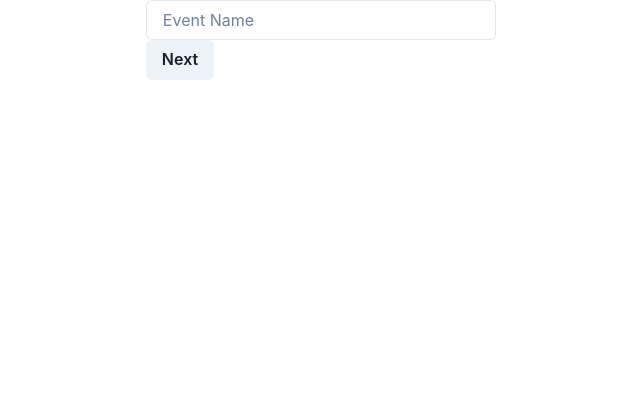
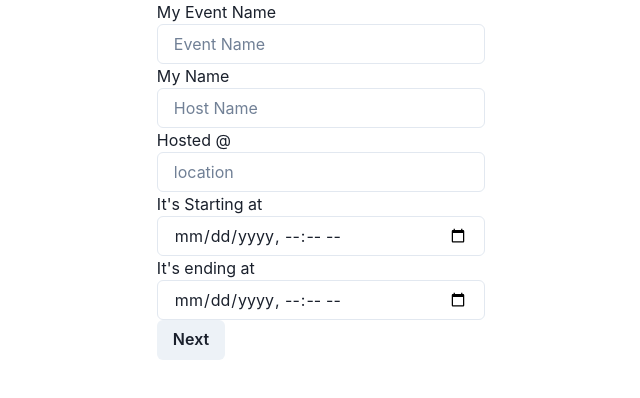
Before and after one commit to Suzyyc/Suzy-Envited, a React (Create React App) app in the folder envited/: page /create in a window 1280 px wide. Shown: the top 398 px of the page, without its empty margins (319-959 px from the left). Built offline with nearby package versions, Linux system fonts and the light colour scheme.

Commit message:
skeleton of form completed

```diff
--- a/envited/src/components/Create.js
+++ b/envited/src/components/Create.js
@@ -23,17 +23,40 @@ const Create = () => {
   const handleSubmit = (event) => {
     event.preventDefault();
     console.log(fields);
+
+    fetch(`${process.env.REACT_APP_API_URL}/events`, {
+      method: "POST",
+      headers: {
+        "Content-Type": "application/json",
+      },
+      body: JSON.stringify(fields),
+      credentials: "include",
+    })
+      .then((res) => {
+        return res.json();
+      })
+      .then((data) => {
+        console.log(data);
+      });
   };
   return (
     <Box>
-      {/* Event Name
-      Host name
-      Start and End time/date
-      Location
-      Event Photo */}
       <form onSubmit={handleSubmit}>
+        <Text>My Event Name</Text>
         <Input onChange={handleChange} name="name" placeholder="Event Name" />
-
+        <Text>My Name</Text>
+        <Input
+          onChange={handleChange}
+          name="hostName"
+          placeholder="Host Name"
+        />
+        <Text>Hosted @ </Text>
+        <Input onChange={handleChange} name="address" placeholder="location" />
+        <Text>It's Starting at </Text>
+        <Input onChange={handleChange} name="startDate" type="datetime-local" />
+        <Text>It's ending at </Text>
+        <Input onChange={handleChange} name="endDate" type="datetime-local" />
+        {/* Upload Image */}
         <Button type="submit">Next</Button>
       </form>
     </Box>
```
Also changed, not shown: 2 other files (tests, documents, lock files or other folders).
